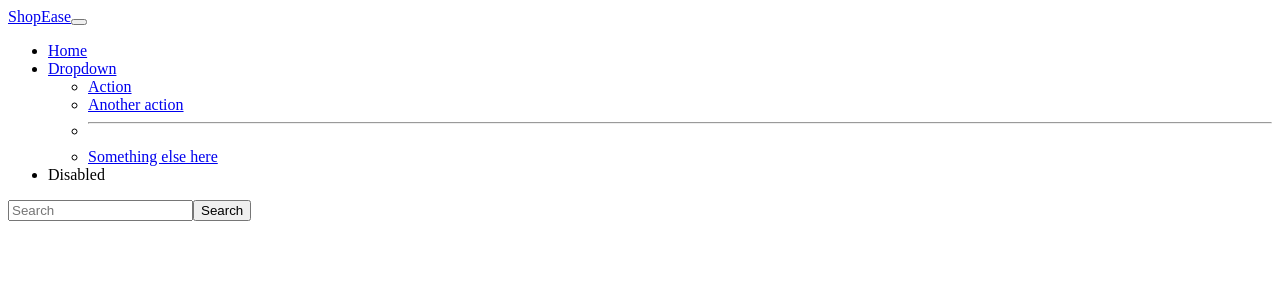
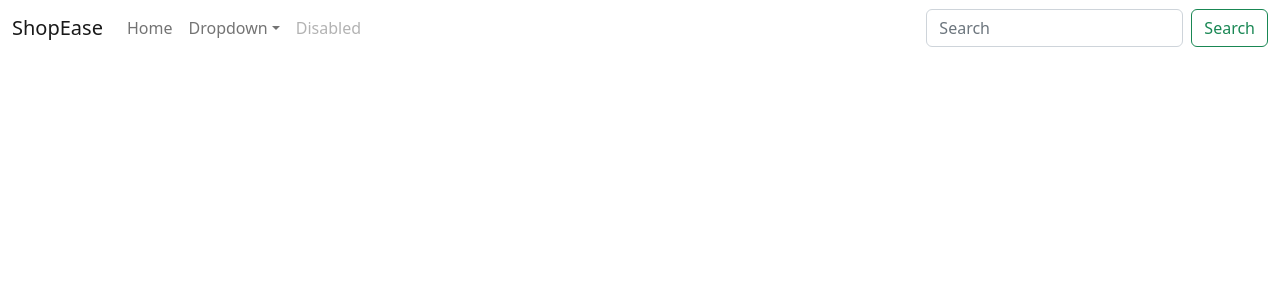
Before and after one commit to Nyakamba/ShopEase, a React (Vite) app: page / in a window 1280 px wide. Shown: the top 300 px of the page. Built offline with nearby package versions, Linux system fonts and the light colour scheme.

Commit message:
main.jsx

```diff
--- a/src/main.jsx
+++ b/src/main.jsx
@@ -1,13 +1,10 @@
 import React from "react";
-import ReactDOM from "react-dom/client";
+import ReactDOM from "react-dom";
 import "jquery";
 import "popper.js/dist/umd/popper";
 import "bootstrap/dist/js/bootstrap";
-import App from "./App";
+import "bootstrap/dist/css/bootstrap.css";
 import "./index.css";
+import NavBar from "./App";
 
-ReactDOM.createRoot(document.getElementById("root")).render(
-  <React.StrictMode>
-    <App />
-  </React.StrictMode>
-);
+ReactDOM.render(<NavBar />, document.getElementById("root"));
```
